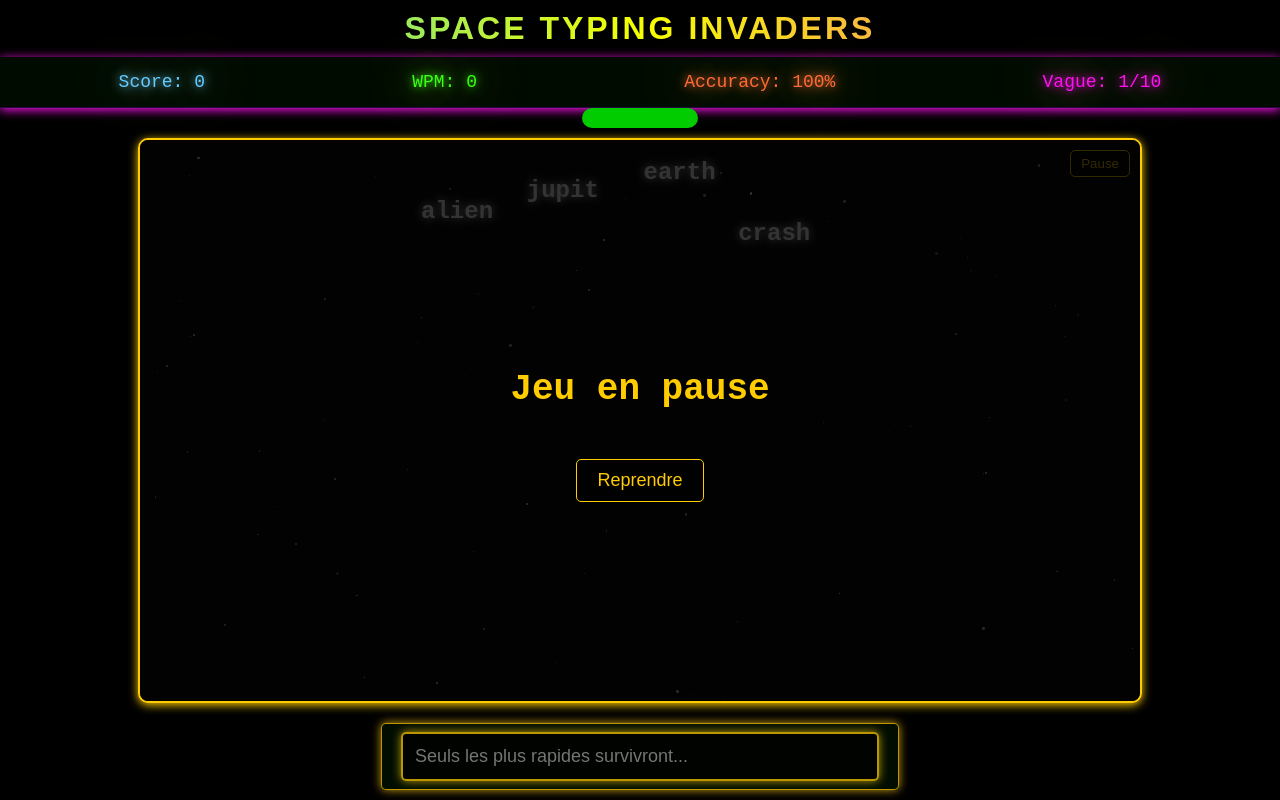
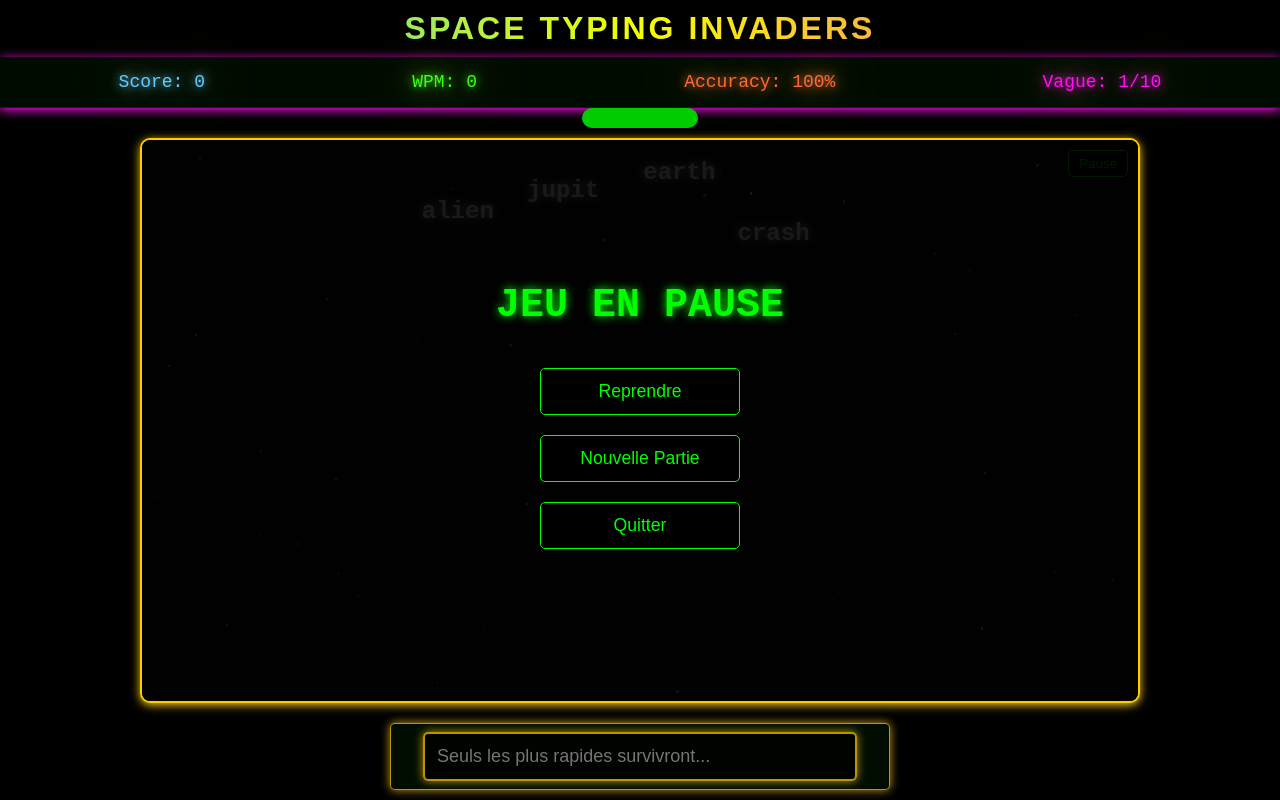
Before and after one commit to Mrbrokoly/Space-typing-Invaders, a plain HTML site: page forme.html in a window 1280 px wide. Both pictures are taken after a click on the button "Pause". Drawn offline with Linux system fonts and the light colour scheme.

Commit message:
Nouvelle écran de pause et ajout d'autre paramètre

```diff
--- a/forme.html
+++ b/forme.html
@@ -25,11 +25,27 @@
 
         <div id="gameContainer">
             <button id="pauseButton">Pause</button>
-            <div id="pauseScreen">
-                <h2>Jeu en pause </h2>
-                <button id="restartButton">Reprendre</button>
-            </div>
-        </div>
+
+  <!-- Pause Menu -->
+  <div id="pauseScreen">
+    <h2>JEU EN PAUSE</h2>
+    <button class="menu-button" id="resumeButton">Reprendre</button>
+    <button class="menu-button" id="restartButton">Nouvelle Partie</button>
+    <button class="menu-button" id="quitButton">Quitter</button>
+</div>
+
+<!-- Game Over Screen -->
+<div class="game-over-screen" id="gameOverScreen">
+    <h2 id="gameOverTitle">GAME OVER</h2>
+    <div class="stat">Score Final: <span id="finalScore">0</span></div>
+    <div class="stat">WPM: <span id="finalWpm">0</span></div>
+    <div class="stat">Précision: <span id="finalAccuracy">100%</span></div>
+    <button class="menu-button" id="gameOverRestart">Nouvelle Partie</button>
+    <button class="menu-button" id="gameOverQuit">Quitter</button>
+</div>
+</div>
+
+
 
         <div id="inputContainer">
             <input type="text" id="inputBox" autocomplete="off" autocorrect="off" autocapitalize="off" spellcheck="false" placeholder="Seuls les plus rapides survivront..." autofocus>
--- a/style.css
+++ b/style.css
@@ -1,4 +1,10 @@
- /* Style général en style un peu futiristique mélanger de néon et de vert */
+* {
+    margin: 0;
+    padding: 0;
+    box-sizing: border-box;
+}
+
+ /* Style général en style un peu acrcade galaxy */
  body {
     font-family: 'Orbitron', 'Courier New', monospace;
     background-color: #000;
@@ -137,72 +143,101 @@ color: transparent;
             background: rgba(255, 234, 0, 0.2);
         }
 
-               /* Écran de pause */
+         /* ===== PAUSE MENU ===== */
+         #pauseButton {
+            position: absolute;
+            top: 10px;
+            right: 10px;
+            background: rgba(0, 0, 0, 0.7);
+            color: #0f0;
+            border: 1px solid #0f0;
+            border-radius: 5px;
+            padding: 5px 10px;
+            cursor: pointer;
+            font-family: 'Orbitron', sans-serif;
+            z-index: 100;
+        }
+
+        #pauseButton:hover {
+            background: rgba(0, 255, 0, 0.2);
+        }
+
         #pauseScreen {
             position: absolute;
             top: 0;
             left: 0;
             width: 100%;
             height: 100%;
-            background: rgba(0, 0, 0, 0.8);
+            background: rgba(0, 0, 0, 0.9);
             display: none;
             flex-direction: column;
             justify-content: center;
             align-items: center;
             z-index: 200;
-            color: #ffcc00;
-            font-size: 24px;
+            color: #0f0;
         }
 
-        /* Bouton de redémarrage */
-        #restartButton {
-            margin-top: 20px;
+        #pauseScreen h2 {
+            font-size: 2.5rem;
+            margin-bottom: 30px;
+            text-shadow: 0 0 10px #0f0;
+        }
+
+        .menu-button {
+            margin: 10px;
             background: rgba(0, 0, 0, 0.7);
-            color: #ffcc00;
-            border: 1px solid #ffcc00;
+            color: #0f0;
+            border: 1px solid #0f0;
             border-radius: 5px;
-            padding: 10px 20px;
+            padding: 12px 25px;
             cursor: pointer;
             font-family: 'Orbitron', sans-serif;
-            font-size: 18px;
+            font-size: 1.1rem;
+            min-width: 200px;
+            text-align: center;
+            transition: all 0.3s;
         }
 
-        #restartButton:hover {
-            background: rgba(255, 251, 0, 0.2);
+        .menu-button:hover {
+            background: rgba(0, 255, 0, 0.2);
+            transform: scale(1.05);
         }
-               /* Écran de pause */
-               #pauseScreen {
+
+        /* ===== GAME OVER SCREEN ===== */
+        .game-over-screen {
             position: absolute;
             top: 0;
             left: 0;
             width: 100%;
             height: 100%;
-                background: rgba(0, 0, 0, 0.8);
+            background: rgba(0, 0, 0, 0.9);
             display: none;
             flex-direction: column;
             justify-content: center;
             align-items: center;
             z-index: 200;
-                color: #ffcc00;
-                font-size: 24px;
         }
 
-            /* Bouton de redémarrage */
-            #restartButton {
-                margin-top: 20px;
-                background: rgba(0, 0, 0, 0.7);
-                color: #ffcc00;
-                border: 1px solid #ffcc00;
-                border-radius: 5px;
-                padding: 10px 20px;
-                cursor: pointer;
-                font-family: 'Orbitron', sans-serif;
-                font-size: 18px;
+        .game-over-screen h2 {
+            font-size: 3rem;
+            margin-bottom: 20px;
+            text-shadow: 0 0 15px;
         }
 
-            #restartButton:hover {
-                background: rgba(255, 234, 0, 0.2);
+        .victory {
+            color: #0ff;
+            text-shadow: 0 0 15px #0ff;
         }
+
+        .defeat {
+            color: rgb(247, 61, 61);
+            text-shadow: 0 0 15px rgba(209, 43, 43, 0.795);
+        }
+
+
+
+
+
                  /* Animation d'explosion */
         .explosion {
             position: absolute;
```
Lines whose indentation alone changed are shown as unchanged.
